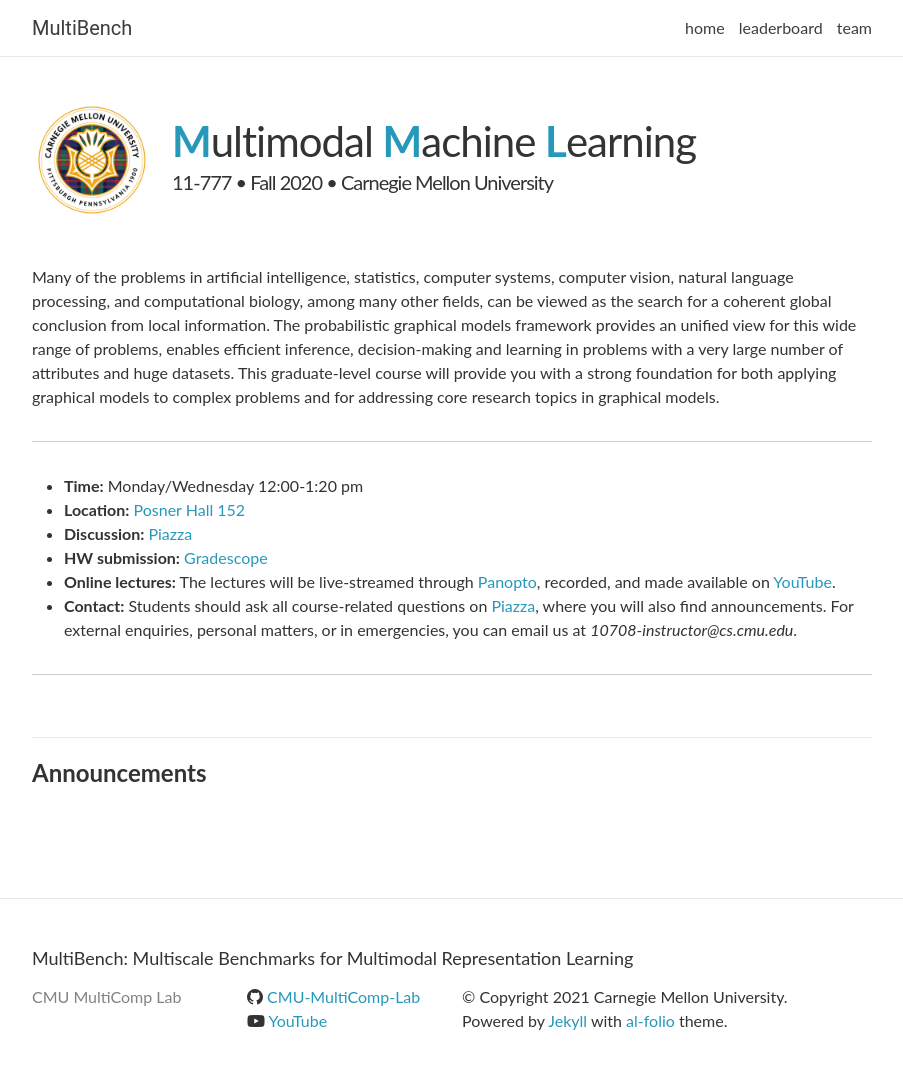
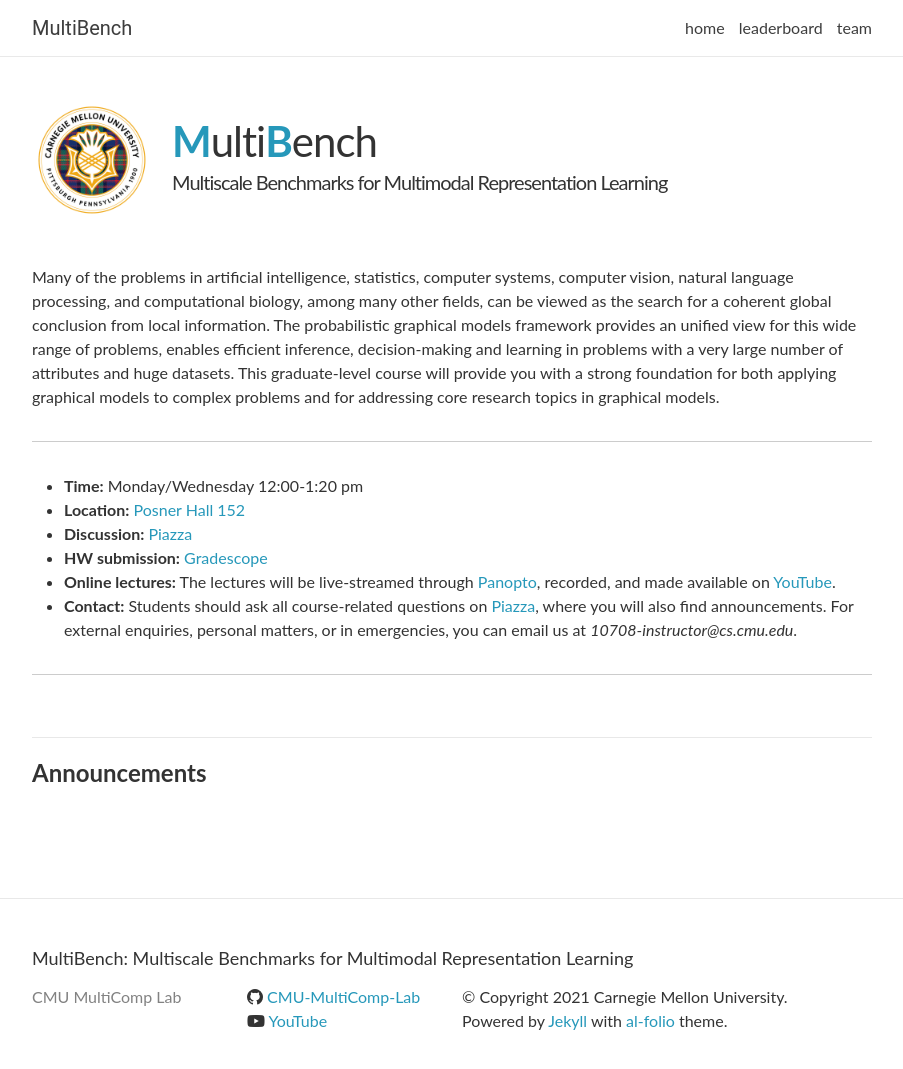
Before and after one commit to CMU-MultiComp-Lab/multibench, a Jekyll site: the page built from _pages/about.md, in a window 1280 px wide and 1094 px high. Shown: the top 1069 px of the window, without its empty margins (188-1091 px from the left). Built offline with Jekyll 4.4.1, drawn with Linux system fonts in a browser that asks for light colours; nearby versions of some CDN libraries; library files that are not in the unit come from our copies; comment, search, counter and statistics services are not loaded.

Commit message:
Update about.md

```diff
--- a/_pages/about.md
+++ b/_pages/about.md
@@ -1,8 +1,8 @@
 ---
 layout: about
-permalink: /fall2020/
-title: <b>M</b>ultimodal <b>M</b>achine <b>L</b>earning
-description: 11-777 • Fall 2020 • Carnegie Mellon University
+permalink: /
+title: <b>M</b>ulti<b>B</b>ench
+description: Multiscale Benchmarks for Multimodal Representation Learning
 logo: cmu-logo.png
 news: true
 ---
```
